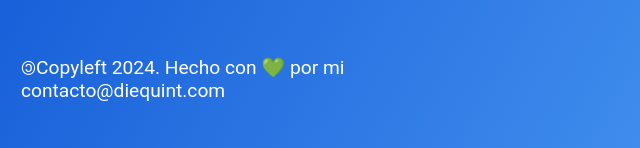
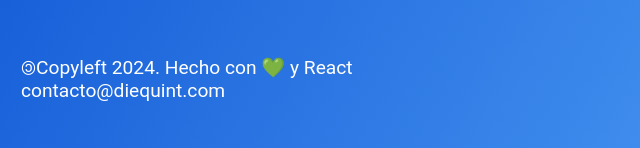
Before and after one commit to diequint/diequint-site, a plain HTML site: page index.html in a window 1280 px wide. Shown: the part 770-918 px from the top of the page, 9-649 px from the left. Drawn offline with Linux system fonts and the light colour scheme; a script that the page names is missing.

Commit message:
test editor github

```diff
--- a/index.html
+++ b/index.html
@@ -38,7 +38,7 @@
 	</main>
 	<footer>
 		<p>
-			<span class="copyleft">&copy;</span>Copyleft 2024. Hecho con 💚 por mi<br>
+			<span class="copyleft">&copy;</span>Copyleft 2024. Hecho con 💚 y React<br>
 			<a href="mailto:contactoejemplo.com">contacto@diequint.com</a>
 		</p>
 	</footer>
```
